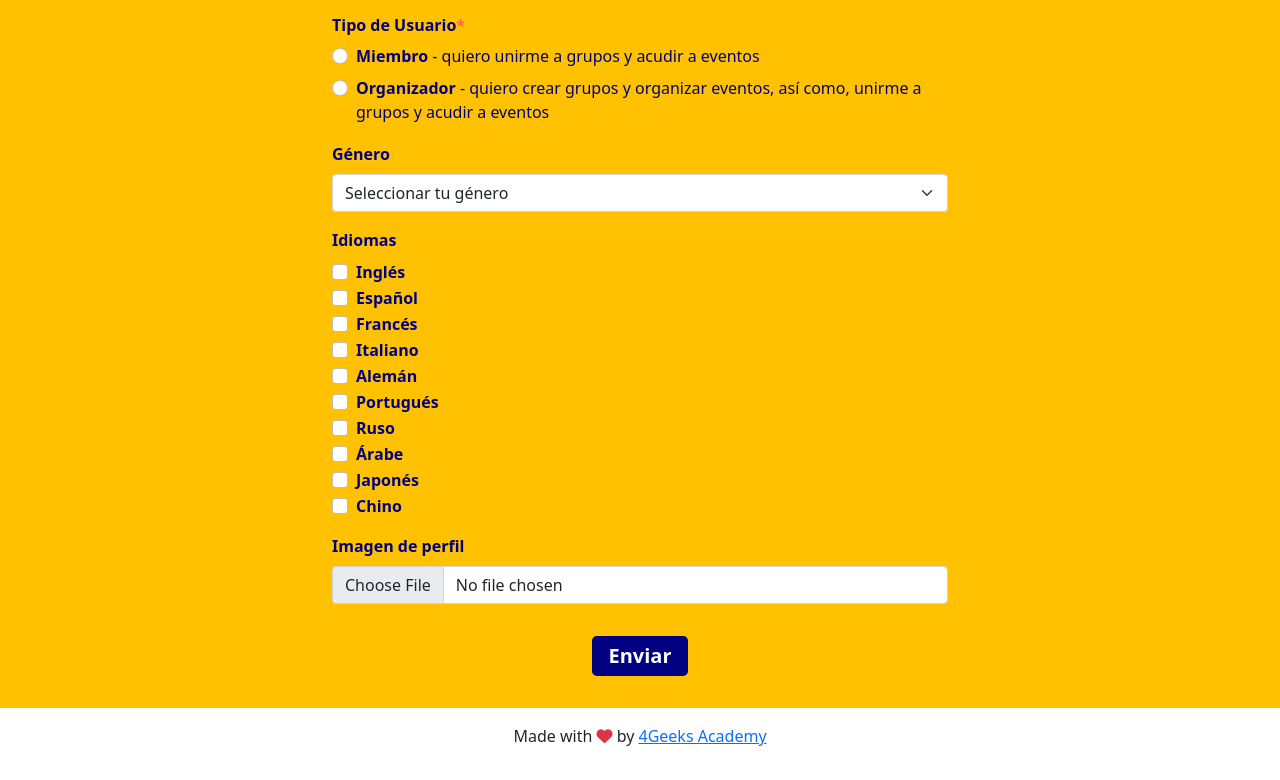
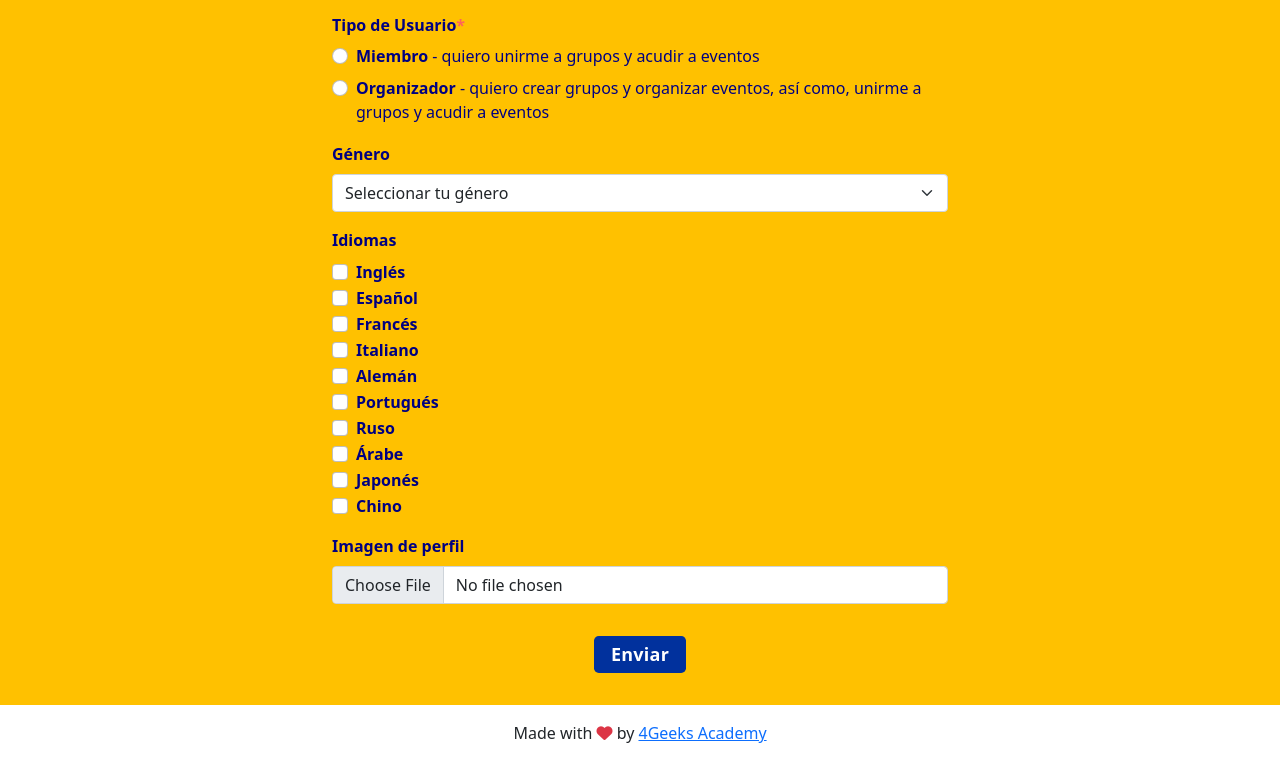
Before and after one commit to 4GeeksAcademy/proyecto_final_SWITCH, a React app: page /CreateNewUserProfile in a window 1280 px wide. Shown: the part 885-1665 px from the top of the page. Built offline with nearby package versions, Linux system fonts and the light colour scheme; no server answers.

Commit message:
Cambio del estilo del botón

```diff
--- a/src/front/js/pages/CreateNewUserProfile.js
+++ b/src/front/js/pages/CreateNewUserProfile.js
@@ -244,7 +244,7 @@ export const CreateNewUserProfile = () => {
 
             {/* SUBMIT BUTTON */}
             <div className="mb-3 d-flex justify-content-center">
-              <button type="submit" className="btn bg-extradark-blue text-white mx-auto fw-bold rounded-3 px-3 py-1 fs-5 mt-3 formProfileButton">Enviar</button>
+              <button type="submit" className="btn bg-dark-blue text-white mx-auto fw-bold rounded-3 px-3 py-1 mt-3 formProfileButton">Enviar</button>
             </div>
           </form>
         </div>
--- a/src/front/styles/createNewUserProfile.css
+++ b/src/front/styles/createNewUserProfile.css
@@ -18,12 +18,13 @@
 }
 
 .formProfileButton {
-    transition: transform 100ms;
+    transition: background-color 200ms;
+    font-size: 18px;
+    letter-spacing: 0.25px;
 }
 
 .formProfileButton:hover {
-    transform: translateY(-0.15rem);
-    box-shadow: 0px 5px 2px 0px rgba(0,0,0,0.75);
+   background-color: #018fa6;
 }
 
 .form-control:focus {
```
